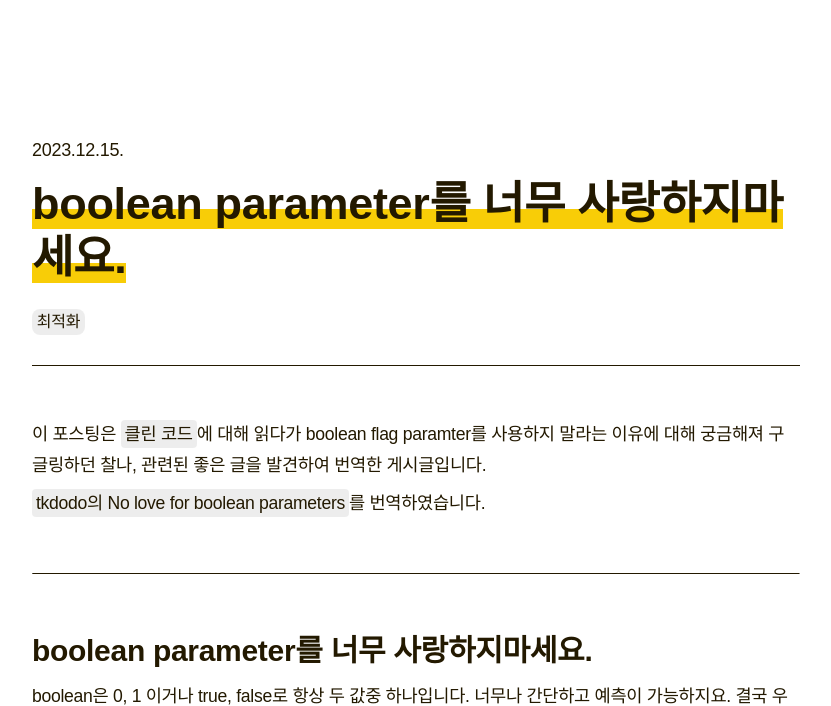
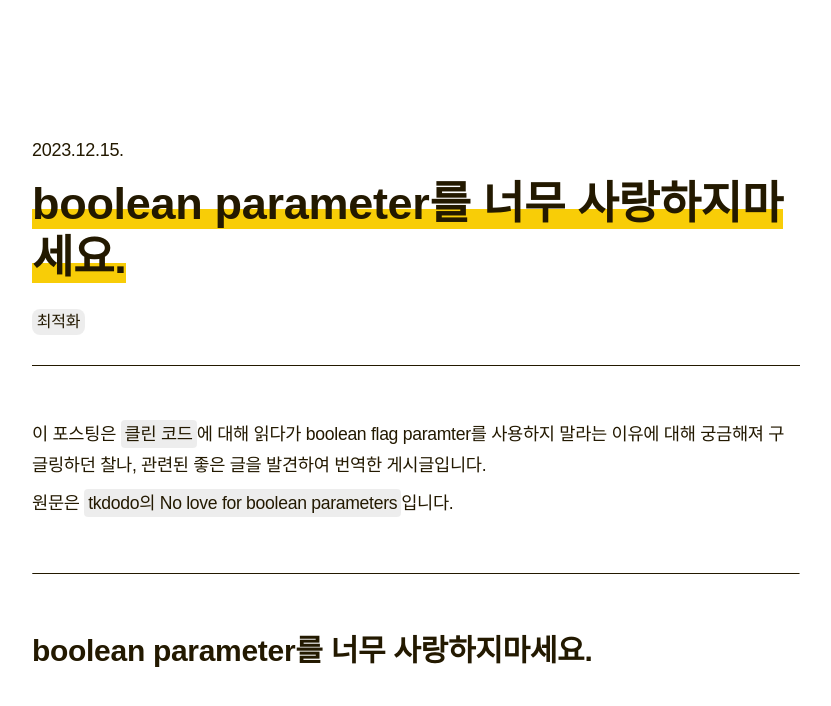
Before and after one commit to datoybi/blog, a Gatsby site: page /boolean-parameter/ in a window 1280 px wide. Shown: the part 69-775 px from the top of the page, without its empty margins (224-1055 px from the left). Built offline with nearby package versions, Linux system fonts and the light colour scheme; Gatsby itself is replaced by a stand-in of ours; some packages are replaced by stand-ins of ours; a web font is replaced by a local one.

Commit message:
fix: 내용 수정

```diff
--- a/contents/boolean-parameter.md
+++ b/contents/boolean-parameter.md
@@ -8,11 +8,13 @@ thumbnail: './thumbnail/boolean-parameter.jpg'
 
 이 포스팅은 [클린 코드](https://github.com/qkraudghgh/clean-code-javascript-ko)에 대해 읽다가 boolean flag paramter를 사용하지 말라는 이유에 대해 궁금해져 구글링하던 찰나, 관련된 좋은 글을 발견하여 번역한 게시글입니다.
 
-[tkdodo의 No love for boolean parameters](https://tkdodo.eu/blog/no-love-for-boolean-parameters)를 번역하였습니다.
+원문은 [tkdodo의 No love for boolean parameters](https://tkdodo.eu/blog/no-love-for-boolean-parameters)입니다.
 
 ---
 
 # boolean parameter를 너무 사랑하지마세요.
+
+<br/>
 
 boolean은 0, 1 이거나 true, false로 항상 두 값중 하나입니다. 너무나 간단하고 예측이 가능하지요. 결국 우리가 작성하는 모든 코드는 수많은 0과 1로 끝납니다.
 
```
